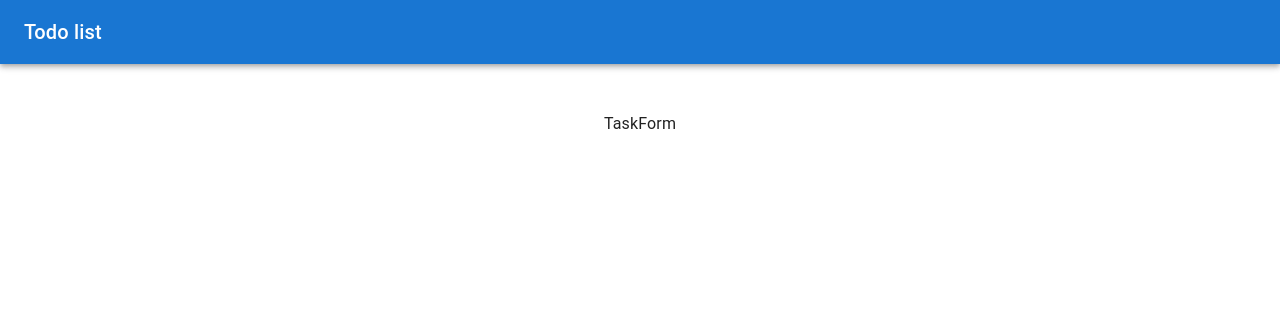
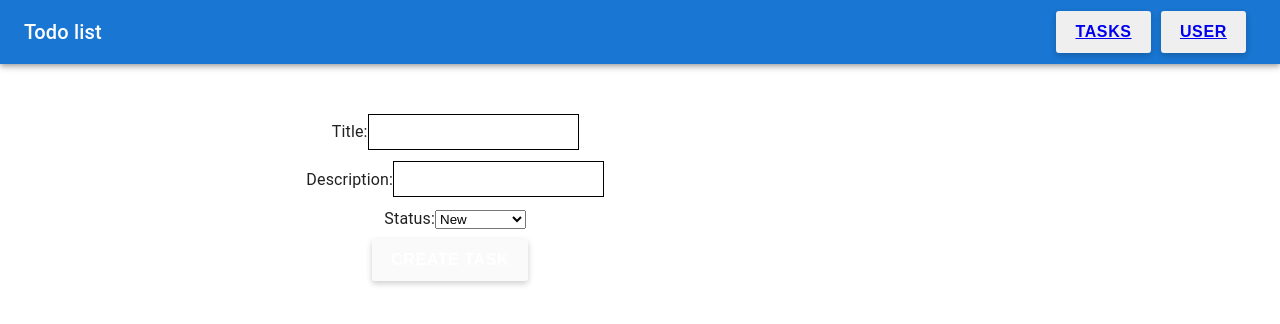
Before and after one commit to NargizMam/todoListWithApi, a React (Vite) app in the folder todo-front/: page /tasks/new in a window 1280 px wide. Shown: the top 324 px of the page. Built offline with nearby package versions, Linux system fonts and the light colour scheme.

Commit message:
Создание, редактирование, удаление и запрос на все задачи данного пользователя

```diff
--- a/todo-front/src/App.tsx
+++ b/todo-front/src/App.tsx
@@ -14,7 +14,8 @@ const App = () => (
         </header>
         <Container className="container" maxWidth="xl">
             <Routes>
-                <Route path="/" element={<Users/>} />
+                <Route path="/"  element={<Users/>} />
+                <Route path="/users"  element={<Users/>} />
                 <Route path="/tasks" element={<Tasks/>} />
                 <Route path="/tasks/new" element={<TaskForm />} />
                 <Route path="*" element={<h1>Not found</h1>} />
--- a/todo-front/src/axiosApi.ts
+++ b/todo-front/src/axiosApi.ts
@@ -8,7 +8,7 @@ const axiosApi = axios.create({
 axiosApi.interceptors.request.use((config) => {
   const token  = localStorage.getItem('token');
   if(token) {
-    config.headers.Authorization = `_bearer${token}`;
+    config.headers.Authorization = `_bearer ${token}`;
   }
   return config;
 });
--- a/todo-front/src/components/UI/AppToolbar/AppToolbar.tsx
+++ b/todo-front/src/components/UI/AppToolbar/AppToolbar.tsx
@@ -16,6 +16,11 @@ const AppToolbar = () => {
         <Typography variant="h6" component="div" sx={{flexGrow: 1}}>
           <Link to="/">Todo list</Link>
         </Typography>
+        <nav>
+          <button> <a href="/tasks">Tasks</a></button>
+          <button><a href="/users">User </a></button>
+
+        </nav>
       </Toolbar>
     </AppBar>
   )
--- a/todo-front/src/features/tasks/TaskForm.tsx
+++ b/todo-front/src/features/tasks/TaskForm.tsx
@@ -1,9 +1,93 @@
+import {useSelector} from 'react-redux';
+import React, {useState} from "react";
+import {createTask, deleteTask, editTask} from "./tasksThunk.ts";
+import {selectToken} from "../users/usersSlice.ts";
+import {useAppDispatch} from "../../app/hooks.ts";
 
-const TaskForm = () => {
+interface TaskFormProps {
+    taskId?: string;
+}
+
+const TaskForm: React.FC<TaskFormProps> = ({ taskId }) => {
+    const dispatch = useAppDispatch();
+    const token = useSelector(selectToken);
+    const [formData, setFormData] = useState(
+        { title: '',
+                    description: '',
+                    status: 'new'
+        });
+
+    const handleSubmit = async (e: React.FormEvent) => {
+        e.preventDefault();
+
+        if (!token) {
+            console.log('User not logged in. Cannot create or edit tasks.');
+            return;
+        }
+
+        if (taskId) {
+            dispatch(editTask({ taskId, taskData: formData }));
+        } else {
+            dispatch(createTask(formData));
+        }
+
+        setFormData({ title: '', description: '', status: 'new' });
+    };
+
+    const handleDelete = () => {
+        if (!token) {
+            console.log('User not logged in. Cannot delete tasks.');
+            return;
+        }
+
+        if (taskId) {
+            dispatch(deleteTask(taskId));
+        }
+    };
+
     return (
-        <div>
-            TaskForm
-        </div>
+        <>
+        <form onSubmit={handleSubmit} style={{width: '70%'}}>
+            <div>
+                Title:
+                <input
+                    type="text"
+                    style={{border: `1px solid black`, marginBottom: '10px'}}
+                    value={formData.title}
+                    onChange={(e) => setFormData({ ...formData, title: e.target.value })}
+                />
+            </div>
+            <div>
+                Description:
+                <input
+                    type="text"
+                    style={{border: `1px solid black`,marginBottom: '10px'}}
+                    value={formData.description}
+                    onChange={(e) => setFormData({ ...formData, description: e.target.value })}
+                />
+            </div>
+            <div>
+                Status:
+                <select
+                    value={formData.status}
+                    style={{marginBottom: '10px'}}
+                    onChange={(e) => setFormData({ ...formData, status: e.target.value })}
+                >
+                    <option value="new">New</option>
+                    <option value="in_progress">In Progress</option>
+                    <option value="complete">Complete</option>
+                </select>
+            </div>
+            <button type="submit" disabled={!token}>
+                {taskId ? 'Edit Task' : 'Create Task'}
+            </button>
+            {taskId && (
+                <button type="button" onClick={handleDelete} >
+                    Delete Task
+                </button>
+            )}
+        </form>
+            </>
     );
 };
 
--- a/todo-front/src/features/tasks/Tasks.tsx
+++ b/todo-front/src/features/tasks/Tasks.tsx
@@ -1,23 +1,47 @@
-import {useDispatch, useSelector} from "react-redux";
+import {useSelector} from "react-redux";
 import {selectTasks, selectTasksError, selectTasksFetching} from "./TasksSlice.ts";
 import {selectToken} from "../users/usersSlice.ts";
 import {useEffect} from "react";
 import {fetchTasks} from "./tasksThunk.ts";
 import {useAppDispatch} from "../../app/hooks.ts";
+import {useNavigate} from "react-router-dom";
 
 const Tasks = () => {
     const dispatch = useAppDispatch();
+    const navigation = useNavigate();
     const token = useSelector(selectToken);
     const tasks = useSelector(selectTasks);
     const fetchingTasks = useSelector(selectTasksFetching)
     const error = useSelector(selectTasksError);
-
+    console.log(tasks, token)
     useEffect(() => {
+        if(!token){
+           return  navigation('/users');
+        }
         dispatch(fetchTasks());
     }, [dispatch]);
+
+    if (fetchingTasks) {
+        return <div>Loading...</div>;
+    }
+
+    if (error) {
+        return <div>Error: {error}</div>;
+    }
     return (
         <>
-
+            <h2>Tasks List</h2>
+            <ul>
+                {tasks.map((task) => (
+                    <li key={task.id}>
+                        <div>
+                            <strong>{task.title}</strong>
+                            <p>{task.description}</p>
+                            <span>Status: {task.status}</span>
+                        </div>
+                    </li>
+                ))}
+            </ul>
         </>
     );
 };
--- a/todo-front/src/features/tasks/TasksSlice.ts
+++ b/todo-front/src/features/tasks/TasksSlice.ts
@@ -24,6 +24,7 @@ const taskSlice = createSlice({
         builder.addCase(fetchTasks.fulfilled, (state, action) => {
                 state.fetching = false;
                 state.tasks = action.payload;
+            console.log(state.tasks)
             })
         builder.addCase(fetchTasks.rejected, (state, action) => {
                 state.fetching = false;
--- a/todo-front/src/features/tasks/tasksThunk.ts
+++ b/todo-front/src/features/tasks/tasksThunk.ts
@@ -6,6 +6,7 @@ export const fetchTasks = createAsyncThunk<TaskApi[]>(
     'tasks/fetchTasks',
     async  ()=> {
         const response = await axiosApi.get<TaskApi[]>('/tasks');
+        console.log(response.data)
         return response.data;
     });
 
@@ -20,11 +21,11 @@ export const createTask = createAsyncThunk(
     }
 });
 
-export const editTask = createAsyncThunk<TaskApi, TaskMutation>(
+export const editTask = createAsyncThunk<null, {taskId: string, taskData:TaskMutation}>(
     'tasks/editTask',
-    async ( thunkAPI) => {
+    async ( {taskId, taskData},thunkAPI) => {
         try {
-            const response = await axiosApi.put(`/tasks/`);
+            const response = await axiosApi.put(`/tasks/${taskId}`, taskData);
             return response.data;
         } catch (error) {
             return thunkAPI;
--- a/todo-front/src/features/users/Users.tsx
+++ b/todo-front/src/features/users/Users.tsx
@@ -4,13 +4,16 @@ import './components/UsersForm.scss';
 import {User} from "../../types";
 import {useAppDispatch} from "../../app/hooks.ts";
 import {usersLogin, usersRegister} from "./usersThunk.ts";
+import {useNavigate} from "react-router-dom";
 
 const Users = () => {
     const dispatch = useAppDispatch();
+    const navigation = useNavigate();
     const [showForm, setShowForm] = useState(false);
     const createdUser = async (user: User) => {
         try {
            await dispatch(usersRegister(user));
+            navigation('/tasks/new');
         } catch (e) {
             throw(e);
         }
@@ -18,9 +21,10 @@ const Users = () => {
     const loginUser = async (user: User) => {
         try{
            await dispatch(usersLogin(user));
-
         }catch (e) {
             throw(e);
+        }finally {
+            navigation('/tasks');
         }
     }
     return (
@@ -28,8 +32,8 @@ const Users = () => {
             <div className="form-element form-submit">
                 <button onClick={() => setShowForm(false)} className="signup">Sign up</button>
                 <button onClick={() => setShowForm(true)} className="signup ">Log In</button>
-            </div>        <div className="formsDiv">
-
+            </div>
+            <div className="formsDiv">
             <div id="back">
                 <canvas id="canvas" className="canvas-back"></canvas>
                 {!showForm ? <div className="backRight">
--- a/todo-front/src/features/users/usersSlice.ts
+++ b/todo-front/src/features/users/usersSlice.ts
@@ -7,7 +7,7 @@ interface UsersState{
     fetchLoading: boolean
 }
 const initialState: UsersState = {
-    tokenApi: null,
+    tokenApi: localStorage.getItem('token') || null,
     fetchLoading: false
 }
 export const usersSlice = createSlice({
--- a/todo-front/src/features/users/usersThunk.ts
+++ b/todo-front/src/features/users/usersThunk.ts
@@ -9,8 +9,8 @@ export const usersRegister = createAsyncThunk<null, User>(
     'users/register',
     async (user) => {
         const usersResponse = await axiosApi.post('/users', user);
-        console.log(usersResponse.data.token);
-        return usersResponse.data.token;
+        localStorage.setItem('token', usersResponse.data);
+        return usersResponse.data;
     }
 );
 export const usersLogin = createAsyncThunk<null, User>(
@@ -25,8 +25,8 @@ export const usersLogin = createAsyncThunk<null, User>(
                 return config;
             });
             const usersResponse = await axiosApi.get('/users/sessions', user as AxiosRequestConfig);
-            console.log(usersResponse.data.token);
-            return usersResponse.data.token;
+            localStorage.setItem('token', usersResponse.data);
+            return usersResponse.data;
         }catch (e) {
             return thunkAPI.rejectWithValue(error)
         }
--- a/todo-front/src/types.d.ts
+++ b/todo-front/src/types.d.ts
@@ -12,7 +12,7 @@ export interface User {
 export interface TaskMutation {
     title: string;
     description: string;
-    status:  'new' | 'in_progress' | 'complete';
+    status:  string;
 }
 export interface TaskApi extends TaskMutation{
     id: string;
```
Also changed, not shown: 1 other file (tests, documents, lock files or other folders).
